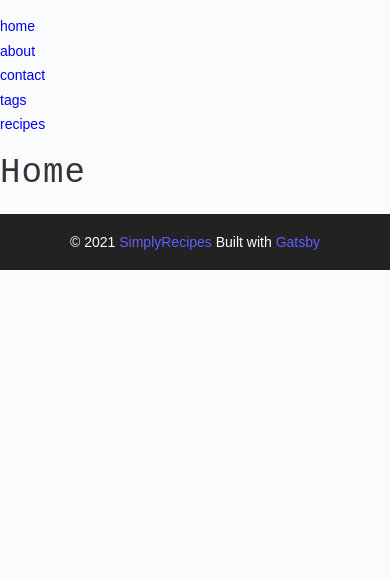
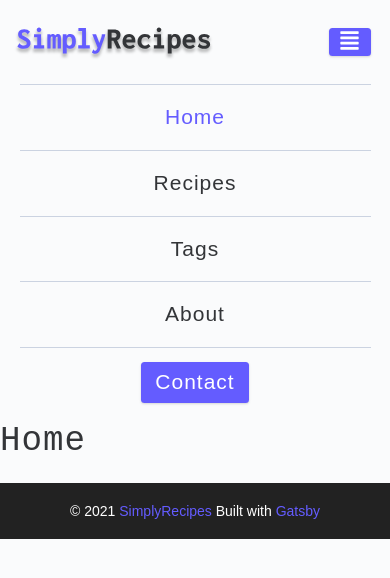
Before and after one commit to SohamDutta1216/GatsbyRecipes, a Gatsby site: page / in a window 390 px wide. Built offline with nearby package versions, Linux system fonts and the light colour scheme; Gatsby itself is replaced by a stand-in of ours.

Commit message:
mobile menu added

```diff
--- a/package.json
+++ b/package.json
@@ -20,6 +20,7 @@
     "normalize.css": "^8.0.1",
     "react": "^17.0.1",
     "react-dom": "^17.0.1",
+    "react-icons": "^4.2.0",
     "styled-components": "^5.3.0"
   },
   "devDependencies": {
--- a/src/components/Navbar.js
+++ b/src/components/Navbar.js
@@ -1,16 +1,29 @@
 import React from 'react'
 import { Link } from 'gatsby'
-
+import { FaAlignJustify } from 'react-icons/fa'
+import logo from '../assets/images/logo.svg'
 const Navbar = () => {
   return (
-    <nav>
-      <ul>
-        <li> <Link to="/">home</Link></li>
-        <li> <Link to="/about">about</Link></li>
-        <li> <Link to="/contact">contact</Link></li>
-        <li> <Link to="/tags">tags</Link></li>
-        <li> <Link to="/recipes">recipes</Link></li>
-      </ul>
+    <nav className="navbar">
+      <div className="nav-center">
+        <div className="nav-header">
+          <Link to="/">
+            <img src={logo} alt="simpy recipes" />
+          </Link>
+          <button className="nav-btn">
+            <FaAlignJustify />
+          </button>
+        </div>
+        <div className="nav-links show-links">
+          <Link to="/" className="nav-link" activeClassName="active-link">home</Link>
+          <Link to="/recipes" className="nav-link" activeClassName="active-link">recipes</Link>
+          <Link to="/tags" className="nav-link" activeClassName="active-link">tags</Link>
+          <Link to="/about" className="nav-link" activeClassName="active-link">about</Link>
+          <div className="nav-link contact-link">
+            <Link to="/contact" className="btn">contact</Link>
+          </div>
+        </div>
+      </div>
     </nav>
   )
 }
```
Also changed, not shown: src/assets/data/recipe.json (added, +20 -0 lines), src/assets/images/about.jpeg (added), src/assets/images/logo.svg (added), src/assets/images/main.jpeg (added), src/assets/images/recipe-1.jpeg (added), src/assets/images/recipes/recipe-1.jpeg (added), src/assets/images/recipes/recipe-2.jpg (added), src/assets/images/recipes/recipe-3.jpeg (added), src/assets/images/recipes/recipe-4.jpeg (added), 3 other files.
